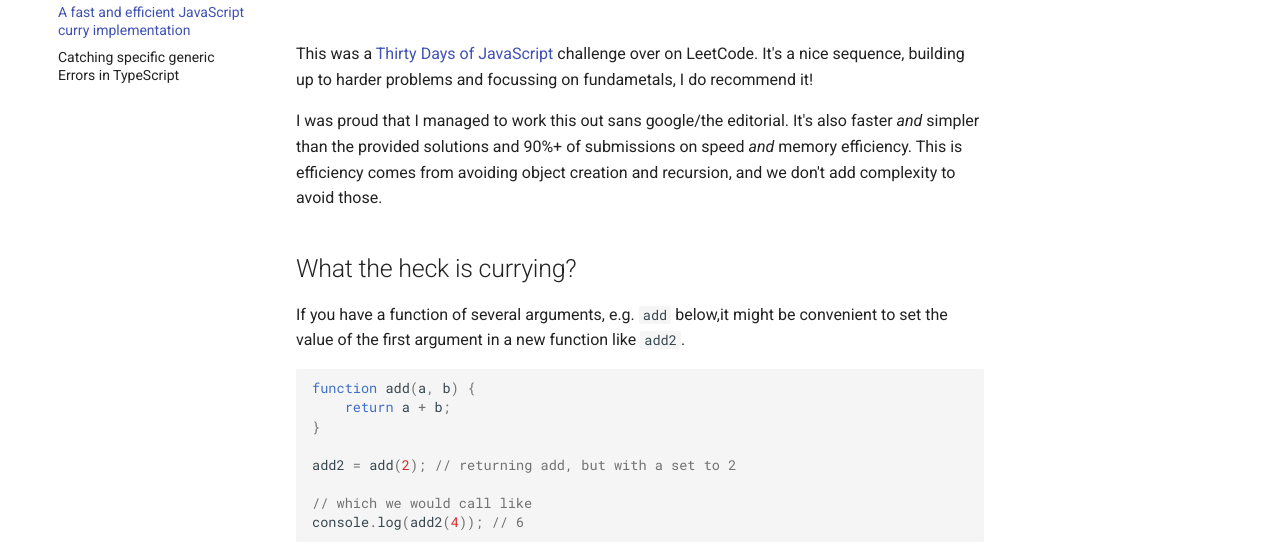
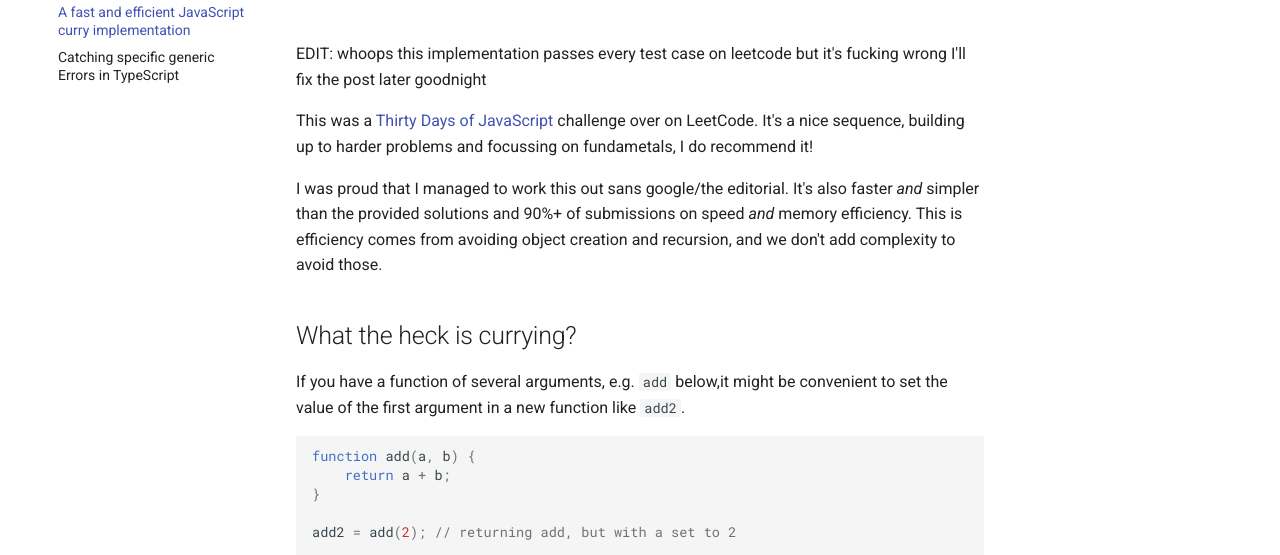
Before and after one commit to spephton/spephton.github.io, a plain HTML site: page posts/fastJsCurry/index.html in a window 1280 px wide. Shown: the part 180-735 px from the top of the page. Drawn offline with Linux system fonts and the light colour scheme.

Commit message:
Flag problem that struck me when I went to bed

```diff
--- a/posts/fastJsCurry/index.html
+++ b/posts/fastJsCurry/index.html
@@ -360,7 +360,7 @@
 
 
 <h1 id="a-fast-and-efficient-javascript-curry-implementation">A fast and efficient JavaScript curry implementation</h1>
-<p>This was a <a href="https://leetcode.com/discuss/study-guide/3458761/Open-to-Registration!-30-Days-of-LC-JavaScript-Challenge/?utm_campaign=Banner10&amp;utm_medium=Banner&amp;utm_source=Banner&amp;gio_link_id=noqbNLA9">Thirty Days of JavaScript</a> challenge over on LeetCode. It's a nice sequence, building up to harder problems and focussing on fundametals, I do recommend it!</p>
+<p>EDIT: whoops this implementation passes every test case on leetcode but it's fucking wrong I'll fix the post later goodnight</p><p>This was a <a href="https://leetcode.com/discuss/study-guide/3458761/Open-to-Registration!-30-Days-of-LC-JavaScript-Challenge/?utm_campaign=Banner10&amp;utm_medium=Banner&amp;utm_source=Banner&amp;gio_link_id=noqbNLA9">Thirty Days of JavaScript</a> challenge over on LeetCode. It's a nice sequence, building up to harder problems and focussing on fundametals, I do recommend it!</p>
 <p>I was proud that I managed to work this out sans google/the editorial. It's also faster <em>and</em> simpler than the provided solutions and 90%+ of submissions on speed <em>and</em> memory efficiency. This is efficiency comes from avoiding object creation and recursion, and we don't add complexity to avoid those.</p>
 <h2 id="what-the-heck-is-currying">What the heck is currying?</h2>
 <p>If you have a function of several arguments, e.g. <code>add</code> below,it might be convenient to set the value of the first argument in a new function like <code>add2</code>.</p>
```
